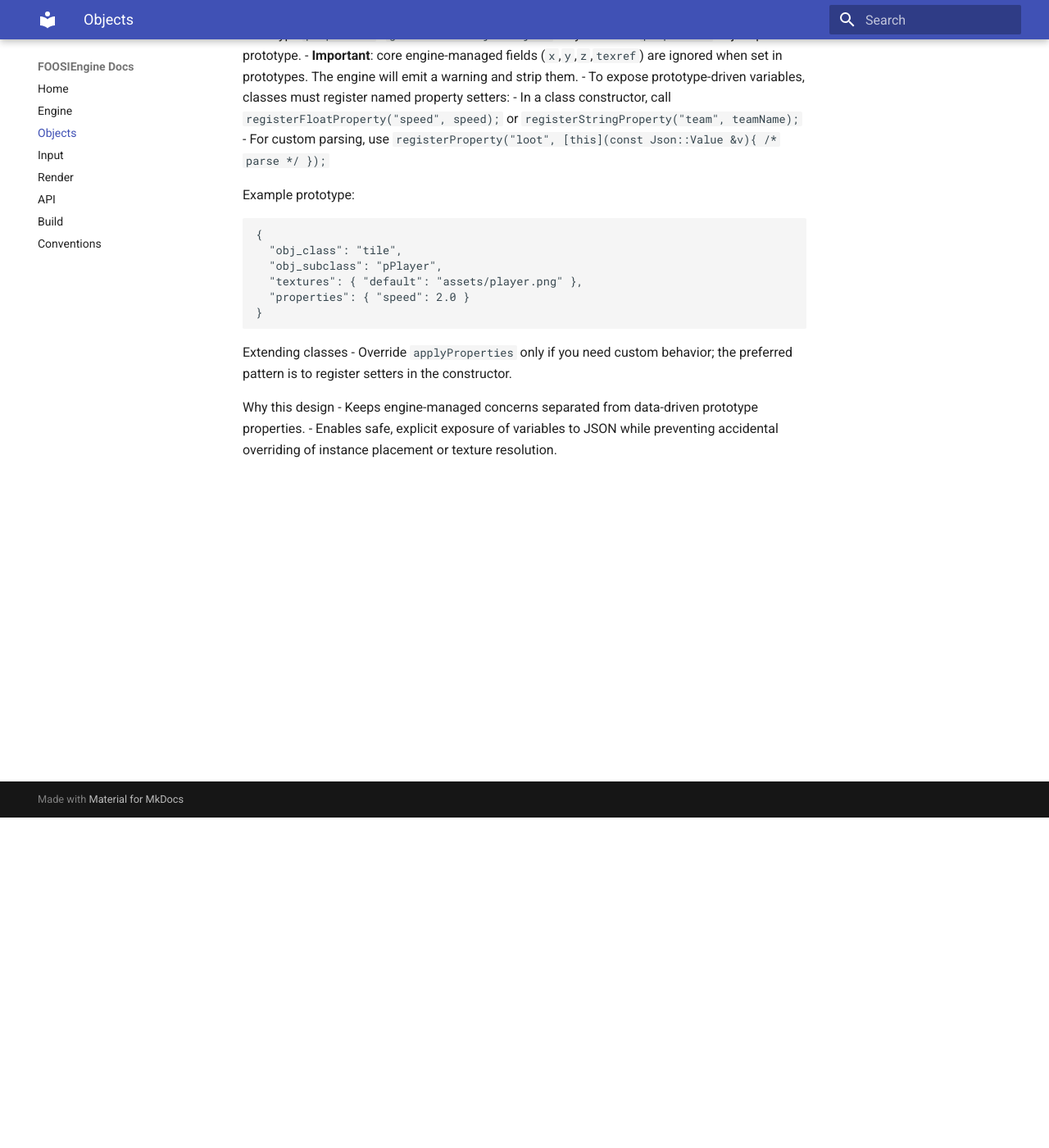
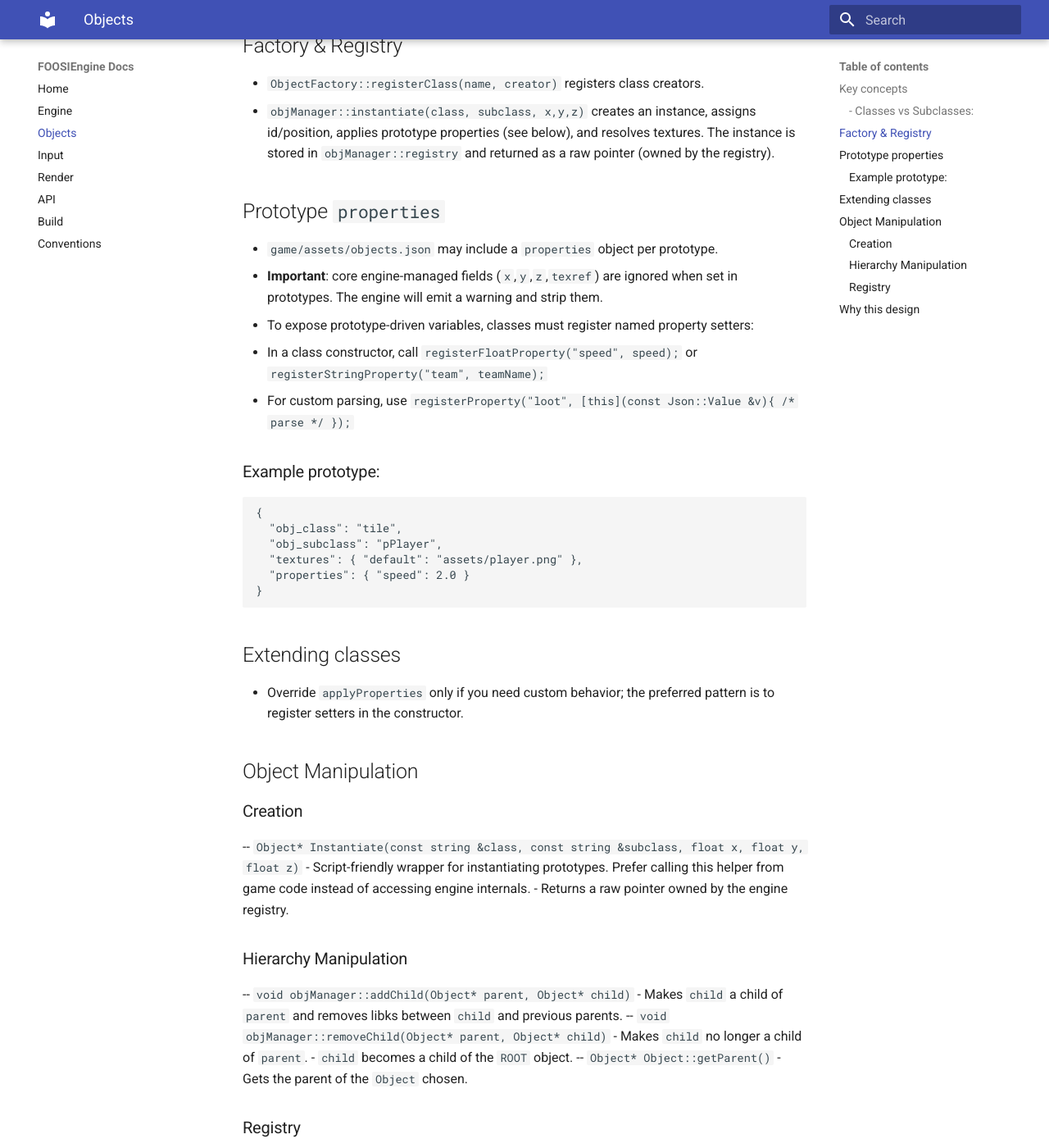
Before and after one commit to realblobii/FOOSIEngine, an MkDocs documentation site: the page built from docs/objects.md, in a window 1280 px wide and 1400 px high, scrolled down 403 px. Shown: the whole window at 82% size. Built offline with MkDocs 1.6.1 and Material for MkDocs 9.7.7, drawn with Linux system fonts in a browser that asks for light colours; some of the changed text lies outside the part shown.

Commit message:
Update objects.md

````diff
--- a/docs/objects.md
+++ b/docs/objects.md
@@ -2,23 +2,23 @@
 
 Location: `engine/obj/*`, `game/assets/objects.json`
 
-Key concepts
-- Classes vs Subclasses:
+## Key concepts
+### - Classes vs Subclasses:
   - A *class* maps to a C++ type (registered via `ObjectFactory::registerClass()`).
   - A *subclass* is a JSON prototype: data-driven variant of a class (textures, properties).
 
-Factory & Registry
+## Factory & Registry
 - `ObjectFactory::registerClass(name, creator)` registers class creators.
 - `objManager::instantiate(class, subclass, x,y,z)` creates an instance, assigns id/position, applies prototype properties (see below), and resolves textures. The instance is stored in `objManager::registry` and returned as a raw pointer (owned by the registry).
 
-Prototype `properties`
+## Prototype `properties`
 - `game/assets/objects.json` may include a `properties` object per prototype.
 - **Important**: core engine-managed fields (`x`,`y`,`z`,`texref`) are ignored when set in prototypes. The engine will emit a warning and strip them.
 - To expose prototype-driven variables, classes must register named property setters:
   - In a class constructor, call `registerFloatProperty("speed", speed);` or `registerStringProperty("team", teamName);`
   - For custom parsing, use `registerProperty("loot", [this](const Json::Value &v){ /* parse */ });`
 
-Example prototype:
+### Example prototype:
 
 ```json
 {
@@ -29,9 +29,30 @@ Example prototype:
 }
 ```
 
-Extending classes
+## Extending classes
 - Override `applyProperties` only if you need custom behavior; the preferred pattern is to register setters in the constructor.
 
-Why this design
+## Object Manipulation
+### Creation
+  -- `Object* Instantiate(const string &class, const string &subclass, float x, float y, float z)`
+    - Script-friendly wrapper for instantiating prototypes. Prefer calling this helper from game code instead of accessing engine internals.
+    - Returns a raw pointer owned by the engine registry.
+### Hierarchy Manipulation
+  -- `void objManager::addChild(Object* parent, Object* child)`
+   - Makes `child` a child of `parent` and removes libks between `child` and previous parents.
+  -- `void objManager::removeChild(Object* parent, Object* child)`
+     - Makes `child` no longer a child of `parent`.
+     - `child` becomes a child of the `ROOT` object.
+  -- `Object* Object::getParent()`
+   - Gets the parent of the `Object` chosen.
+### Registry
+  -- `void objManager::printTree(Object* obj, const std::string& prefix = "", bool isLast = true)`
+   -  Prints out entire hierarchy from `obj`.
+  -- `void objManager::printRegistry() const`
+   - Prints out entire registry, ignoring hierarchy.
+  -- `Object* objManager::getRoot() const`
+   - Returns the `ROOT` object, parent of all other objects.
+
+## Why this design
 - Keeps engine-managed concerns separated from data-driven prototype properties.
 - Enables safe, explicit exposure of variables to JSON while preventing accidental overriding of instance placement or texture resolution.
````
